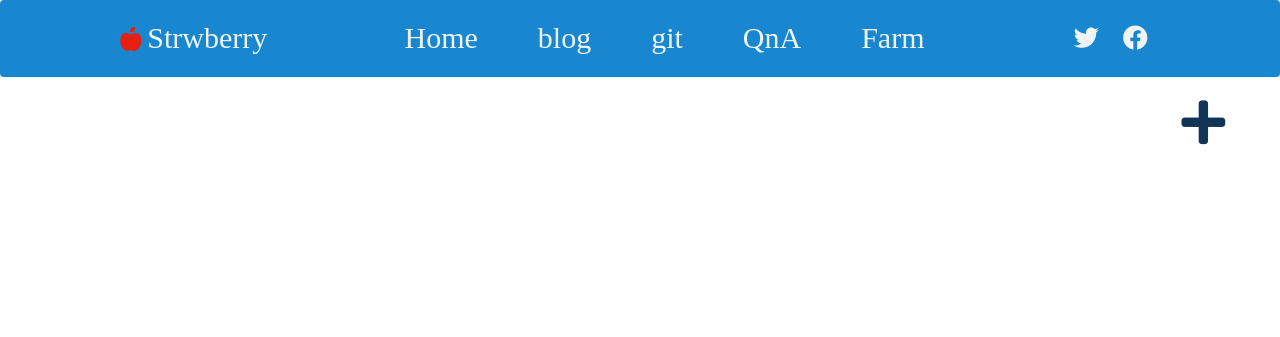
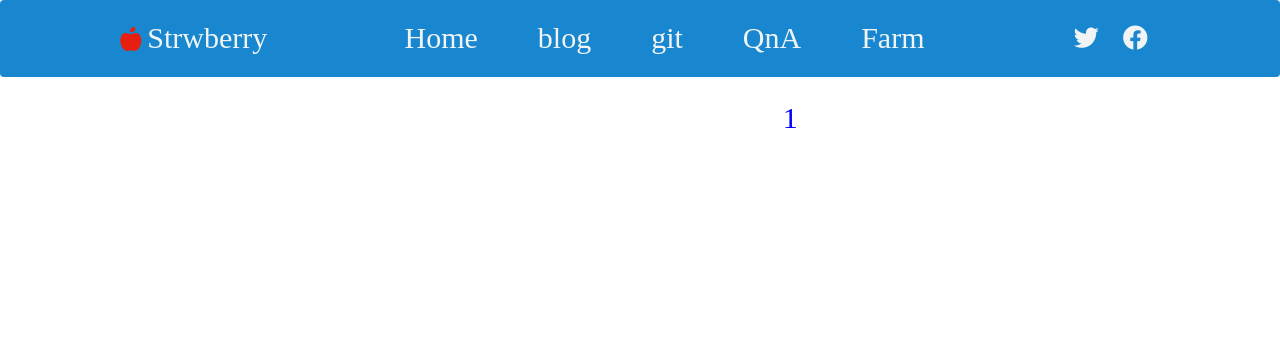
Before and after one commit to shjune93/strawberryFarms, a Django app: page / in a window 1280 px wide; the page is wider, and only the part inside the window is pictured. Shown: the top 337 px of that part. Run offline with Django 3.2, Linux system fonts and the light colour scheme; data that the repository does not hold is empty; some libraries are stand-ins or nearby versions; some web fonts are replaced.

Commit message:
django 11 Pasing

```diff
--- a/blog/static/css/styles.css
+++ b/blog/static/css/styles.css
@@ -89,6 +89,32 @@ p{
     background:white;
 }
 
+/*paging*/
+
+.paging{
+    justify-content:center;/*센터로 */
+    display: flex;/*행정렬*/
+    list-style: none;/* 리스트의 .을 제거합니다.*/
+}
+
+.paging li a{
+    color:#111111;/*a 링크 글자는 흰색으로 설정되어 있어서 잘보이게 설정*/
+    padding:10px 10px;/*간격*/
+}
+
+.paging li a:hover{/*마우스가 닿으면*/
+    background-color: orange;/*배경바꾸기*/
+    border-radius: 4px;/*조금 둥글게*/
+}
+
+.page-item.active .page-link {/*현재 페이지 표시*/
+  color: #0000ff;/*현재페이지 파랑색으로 표시*/
+}
+/*end paging*/
+
+
+
+
 @media screen and (max-width:768px){/*화면이작아져서 배치가 깨질때*/
     .navbar{/*작아지면 열로세움*/
         flex-direction:column;
--- a/blog/templates/blog/post_list.html
+++ b/blog/templates/blog/post_list.html
@@ -1,15 +1,50 @@
 {% extends 'blog/base.html' %}
 
 {% block content %}
-    <a href="{% url 'post_new' %}"><i class="fas fa-plus"></i></a>
     {% for post in posts %}
         <div class="post">
             <div class="date">
                 {{ post.published_date }}
             </div>
-
-            <h1><a href="{% url 'post_detail' pk=post.pk %}">{{ post.title }}</a></h1>
-            <p>{{ post.text|linebreaksbr }}</p>
+            <h1><a class="page-link" href="{% url 'post_detail' pk=post.pk %}">{{ post.title }}</a></h1>
+            <!--<p>{{ post.text|linebreaksbr }}</p>-->
         </div>
     {% endfor %}
+
+    <ul class="paging">
+        <!-- 이전페이지 -->
+        {% if posts.has_previous %}
+        <li class="page-item">
+            <a class="page-link" href="?page={{ posts.previous_page_number }}"> << </a>
+        </li>
+        {% endif %}
+        <!--이전페이지가 충분하지 않은경우-->
+        {% if posts.number > page_size|add:"1" %}
+            <li class="page-item"><a class="page-link" href="?page=1">1</a></li>
+            <li class="page-item"><span class="page-link" >...</span></li>
+        {% endif %}
+        <!-- 페이지리스트 -->
+        {% for page_number in page_range %}
+            {% if page_number == posts.number%}
+            <li class="page-item active" aria-current="page">
+                <a class="page-link" href="?page={{ page_number }}">{{ page_number }}</a>
+            </li>
+            {% else %}
+            <li class="page-item">
+                <a class="page-link" href="?page={{ page_number }}">{{ page_number }}</a>
+            </li>
+            {% endif %}
+        {% endfor %}
+        <!-- 다음페이지 -->
+        {% if posts.number|add:page_size < max_index %}
+            <li class="page-item"><span class="page-link" >...</span></li>
+            <li class="page-item"><a class="page-link" href="?page={{ max_index }}">{{ max_index }}</a></li>
+        {% endif %}
+
+        {% if posts.has_next %}
+        <li class="page-item">
+            <a class="page-link" href="?page={{ posts.next_page_number }}"> >> </a>
+        </li>
+        {% endif %}
+    </ul>
 {% endblock %}
--- a/blog/views.py
+++ b/blog/views.py
@@ -2,10 +2,57 @@ from django.shortcuts import render, get_object_or_404,redirect
 from django.utils import timezone
 from .models import Post
 from .forms import PostForm
+from django.core.paginator import Paginator, EmptyPage, PageNotAnInteger
 
 def post_list(request):
+    #페이지 받아오기
+    page=request.GET.get('page','1')#page의 값을 get방식으로 가져오는데 없을시 디폴트를 '1'로 지정한다.
+
+    #조회
+    #posts = Post.objects.order_by('-created_date')
     posts = Post.objects.all()
-    return render(request, 'blog/post_list.html', {'posts': posts})
+
+    #페이징처리
+    paginator=Paginator(posts, 10)
+    try:
+        posts = paginator.page(page)
+    except PageNotAnInteger:#페이지 번호가 없을시
+        posts = paginator.page(1)#첫번째페이지 보여줌
+    except EmptyPage:#페이지가 비어있을시(페이지 번호 초과시)
+        posts = paginator.page(paginator.num_pages)#마지막페이지 보여줌
+
+    #해당 페이지를 index
+    index = posts.number
+
+    #마지막 페이지
+    max_index = len(paginator.page_range)
+
+    #하단에 보여줄 페이지 범위크기
+    page_size=3
+
+    #해당 페이지에서 앞으로 두칸 2보다 작으면 1
+    start_index = index - page_size if index > page_size else 1
+
+    #해당 페이지에서 뒤로 두칸
+    if index + page_size == max_index:#총 페이지가 3칸 이하일때
+        end_index=max_index
+    else:#현재 페이지 +2 Max보다 크면 Max로 설정
+        end_index = index + page_size if index <= max_index else max_index
+
+    #범위 생성
+    # 1' Max
+    # 1 Max'
+    # 1' 2 3 ... Max
+    # 1 2' 3 4 ... Max
+    # 1 2 3' 4 5 ... Max
+    # 1 ... 2 3 4' 5 6 ... Max
+    # 1 ... Max-2 Max-1 Max'
+    # 1 ... Max-3 Max-2 Max-1' Max
+
+    #리스트는 0부터 시작함
+    page_range = list(paginator.page_range[start_index-1:end_index])
+
+    return render(request, 'blog/post_list.html', {'posts': posts, "page_range":page_range, 'max_index': max_index,'page_size':page_size})
 
 
 def post_detail(request, pk):
@@ -27,6 +74,9 @@ def post_new(request):
     return render(request, 'blog/post_edit.html', {'form': form})
 
 
+
+
+
 def post_edit(request, pk):
     post = get_object_or_404(Post, pk=pk)
     if request.method == "POST":
```
